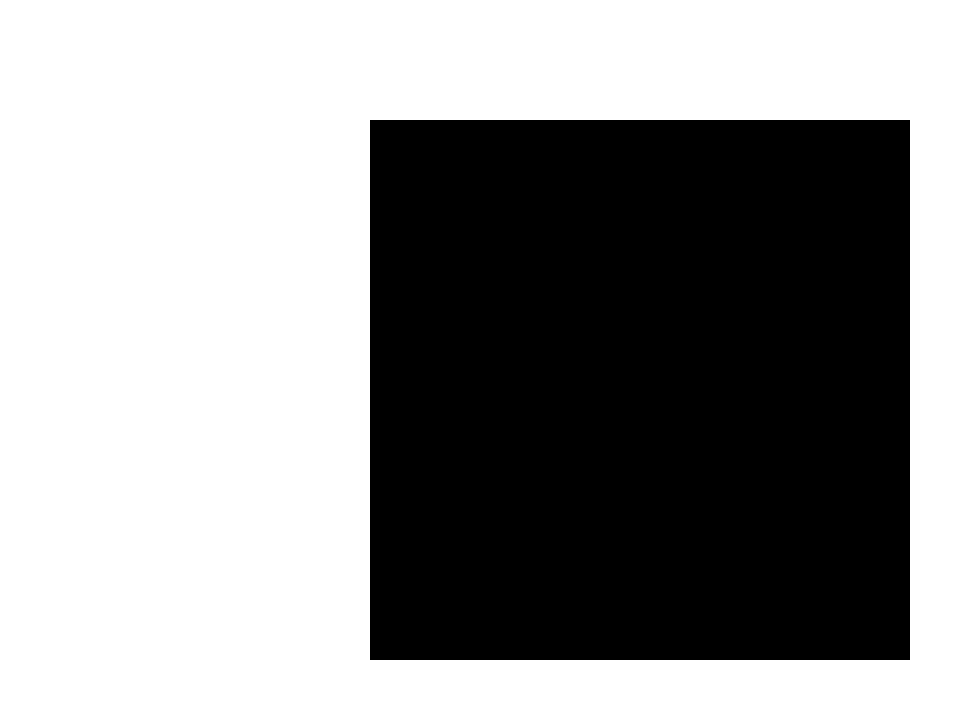
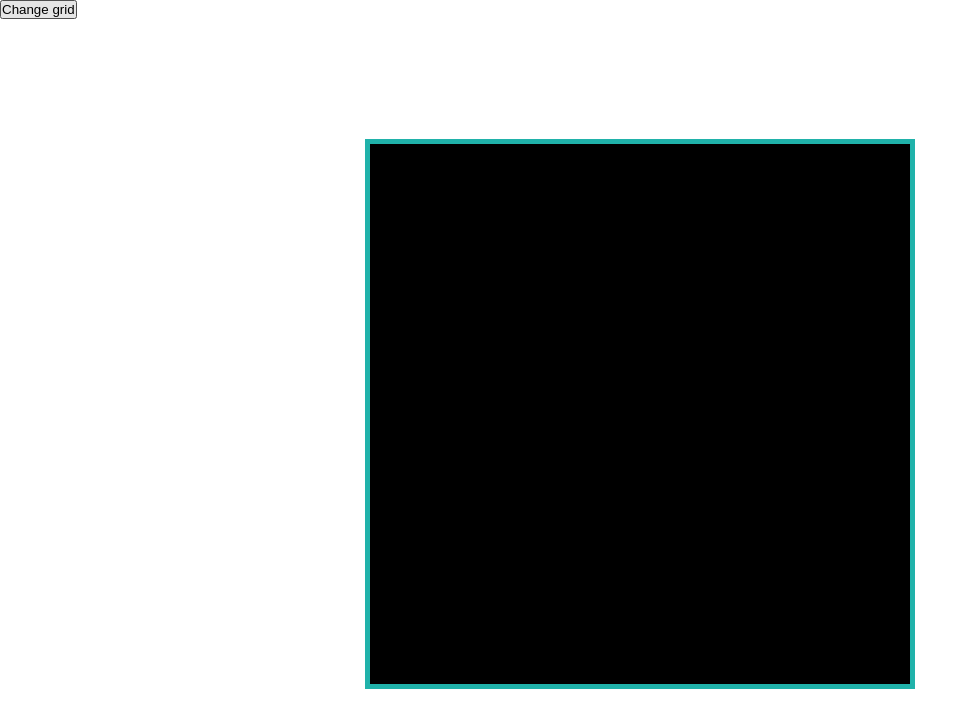
Before and after one commit to Espresso38/sketch, a plain HTML site: page index.html in a window 1280 px wide. Shown: the whole page, without its empty margins (0-978 px from the left). Drawn offline with Linux system fonts and the light colour scheme.

Commit message:
Adding button that changes grid

```diff
--- a/index.html
+++ b/index.html
@@ -7,6 +7,7 @@
     <title>Document</title>
 </head>
 <body>
+    <button id="grid">Change grid</button>
     <div class="box">
         <div id="container">
         </div>
--- a/script.js
+++ b/script.js
@@ -1,18 +1,33 @@
 /*
-1 dodać w jsie bazowe 16x16 divów
-2 dodać możliwość wpisywania ilości divów minumum 4x4 max 100x100
+1 dodać w jsie bazowe 16x16 divów DONE
+2 dodać możliwość wpisywania ilości divów minumum 4x4 max 100x100 DONE
 3 dodać hover efect z losowym kolorem
 4 dodać reset płótna
 */
+function createGrid(dimension) {
+    let totalDivs = dimension * dimension;
+    let size = 540 / dimension;
+    for (let i = 0; i < totalDivs; i++) {
+        let div = document.createElement("div");
+        div.classList.add("dice");
+        div.style.background = "black";
+        div.style.width = size + "px";
+        div.style.height = size + "px";
+        divsContainer.appendChild(div);
+    }
+}
+
 let divsContainer = document.getElementById("container");
+let buttonGrid = document.getElementById("grid")
 
 let dimension = 16;
-let totalDivs = dimension * dimension;
-let size = 540 / dimension;
-for (let i = 0; i < totalDivs; i++) {
-    let div = document.createElement("div");
-    div.style.background = "black";
-    div.style.width = size + "px";
-    div.style.height = size + "px";
-    divsContainer.appendChild(div);
+createGrid(dimension);
+
+buttonGrid.addEventListener('click', e => {
+    let newDim = prompt("Type size of new grid (min 4, max 50)");
+    while (divsContainer.firstChild) {
+        divsContainer.removeChild(divsContainer.firstChild)
+    }
+    createGrid(newDim);
 }
+)
--- a/style.css
+++ b/style.css
@@ -15,4 +15,5 @@
     flex-wrap: wrap;
     height: 540px;
     width: 540px;
+    border: 5px solid lightseagreen;
 }
```
